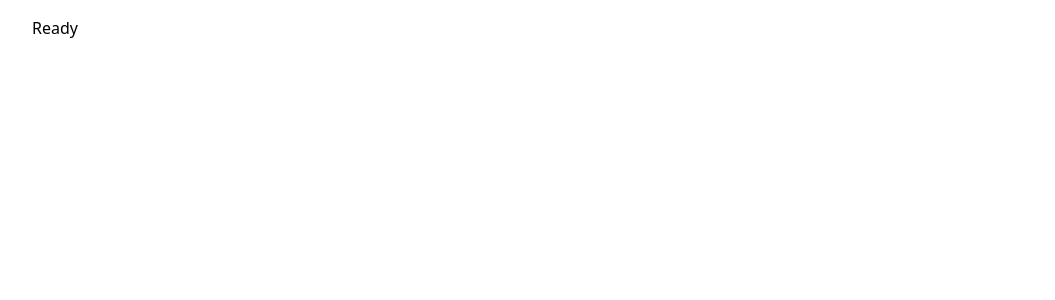
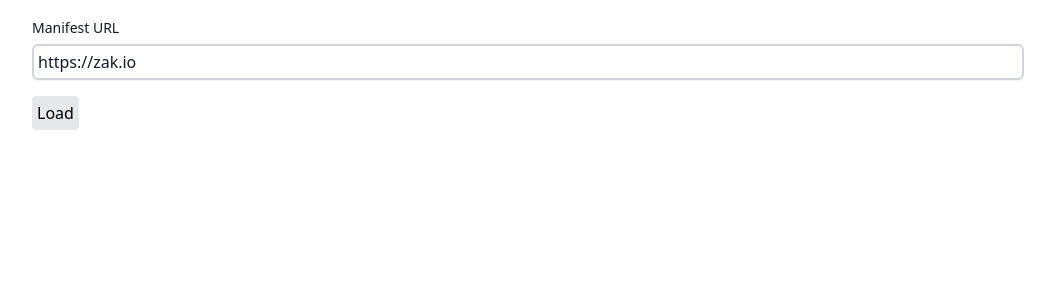
Before and after one commit to zakkolar/tools.techlit.customize, a Nuxt app: page / in a window 1280 px wide. Shown: the top 300 px of the page, without its empty margins (112-1167 px from the left). Built offline with nearby package versions, Linux system fonts and the light colour scheme.

Commit message:
UI for loading and error states

```diff
--- a/pages/index.vue
+++ b/pages/index.vue
@@ -200,6 +200,19 @@
     return (!formValid.value && (type === VIEWS.PREVIEW || type === VIEWS.LINK))
 }
 
+function setManifest() {
+    const manifestUrl = document.getElementById('url')?.value;
+    if(manifestUrl) {
+        window.location.hash = `url=${manifestUrl}`;
+        updateFromHash();
+    }
+}
+
+function clearManifest() {
+    window.location.hash = '';
+    updateFromHash();
+}
+
 
 </script>
 <template>
@@ -207,10 +220,17 @@
         Loading...
     </div>
     <div v-if="state === STATES.READY">
-        Ready
+        <form @submit.prevent="setManifest">
+            <label for="url">Manifest URL</label>
+            <input id="url" value="https://zak.io" type="url" class="block outline-none focus:ring-blue-500 w-full rounded-md border-0 mb-4 mt-1 p-1.5 text-gray-900 shadow-sm ring-2 ring-inset ring-gray-300 placeholder:text-gray-400 ">
+            <button class="border p-1 rounded bg-gray-200">Load</button>
+        </form>
+
     </div>
     <div v-if="state === STATES.ERROR">
-        Error: {{ errorMessage }}
+        <h1 class="text-2xl">Error</h1>
+        <p class="my-4 ">{{ errorMessage }}</p>
+        <button class="border p-1 rounded bg-gray-200" @click="clearManifest">Try another</button>
     </div>
     <div v-if="state === STATES.LOADED">
         <h1 class="text-3xl mt-4 text-center">Customize {{ app.title }}</h1>
```
